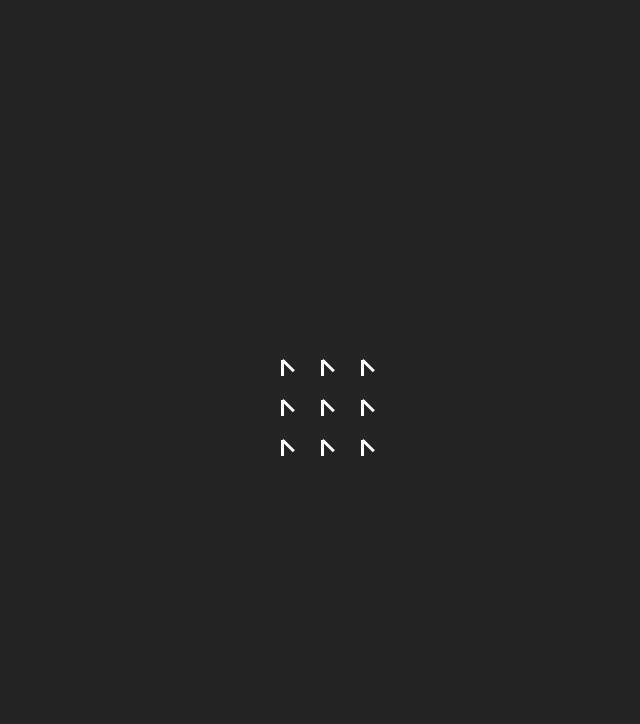
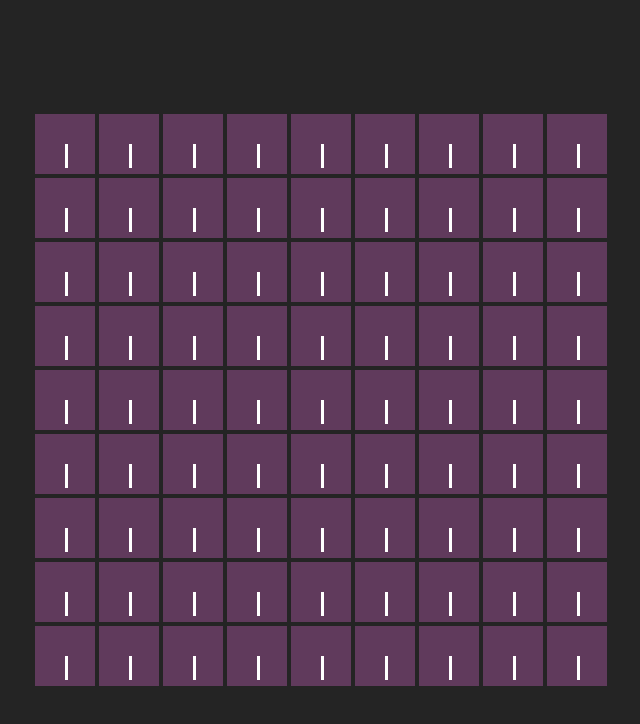
Before and after one commit to Puffywonton/ClockWithClocks, a React (Vite) app: page / in a window 1280 px wide. Shown: the top 724 px of the page, without its empty margins (319-959 px from the left). Built offline with nearby package versions, Linux system fonts and the light colour scheme.

Commit message:
testcanvaswithrippleanimation

```diff
--- a/package.json
+++ b/package.json
@@ -7,12 +7,13 @@
   "scripts": {
     "dev": "vite",
     "build": "vite build",
-      "predeploy": "npm run build",
-      "deploy": "gh-pages -d dist",
+    "predeploy": "npm run build",
+    "deploy": "gh-pages -d dist",
     "lint": "eslint . --ext js,jsx --report-unused-disable-directives --max-warnings 0",
     "preview": "vite preview"
   },
   "dependencies": {
+    "animejs": "^3.2.1",
     "react": "^18.2.0",
     "react-dom": "^18.2.0"
   },
--- a/src/App.jsx
+++ b/src/App.jsx
@@ -1,11 +1,12 @@
 import './App.css'
-import ThreeByThreeTest from './ThreeByThreeTest'
+import CanvasTest from './CanvasTest'
+
 
 function App() {
 
   return (
     <>
-      <ThreeByThreeTest />
+      <CanvasTest />
     </>
   )
 }
--- /dev/null
+++ b/src/CanvasTest.jsx
@@ -0,0 +1,38 @@
+
+import TinyClock from "./TinyClock";
+import classes from "./CanvasTest.module.css"
+import animate from "./animate";
+
+
+
+const CanvasTest = () => {
+
+
+    const randomInteger = () => {
+        const min = 0;  // Minimum value
+        const max = 180;  // Maximum value
+        let x = Math.floor(Math.random() * (max - min + 1)) + min
+        console.log('x', x)
+        return x
+    }
+
+    const clickHandler = () => {
+        animate('.tata', randomInteger())
+        animate('.toto', randomInteger())
+    }
+
+    const size = 81;
+    const clocks = [];
+    for (let i = 0; i < size; i++) {
+        // let delay = ((i-(size/2)) ** 2)/2
+        clocks.push(
+            <TinyClock hour='2' minute='1.5' key={i} onClick={clickHandler} />
+            // <div className="tata" onClick={clickHandler} key={i}>=)</div>
+        );
+    }
+    return (
+        <div className={classes.container}>{clocks}</div>
+    )
+}
+
+export default CanvasTest
--- /dev/null
+++ b/src/CanvasTest.module.css
@@ -0,0 +1,5 @@
+.container{
+    display: grid;
+    grid-template-columns: repeat(9 , 1fr);
+    grid-template-rows: repeat(9, 1fr);
+}
--- a/src/ClockHand.jsx
+++ b/src/ClockHand.jsx
@@ -4,10 +4,10 @@ import classes from "./ClockHand.module.css"
 const Clockhand = (props) => {
     return (
         <div
-            className={classes.hand}
+            className={`${props.class} ${classes.hand}`}
             style={{
-                transform: `rotateZ(${(props.value * 90) - 180}deg)`,
-                transitionDelay: `${props.delay}ms`,
+                // transform: `rotateZ(${(props.value * 90) - 180}deg)`,
+                // transitionDelay: `${props.delay}ms`,
             }}>
         </div>
     )
--- a/src/ThreeByThree.module.css
+++ /dev/null
@@ -1,4 +0,0 @@
-.container{
-    display: grid;
-    grid-template-columns: repeat(3 , 1fr);
-}
--- a/src/ThreeByThreeTest.jsx
+++ /dev/null
@@ -1,17 +0,0 @@
-import TinyClock from "./TinyClock";
-import classes from "./ThreeByThree.module.css"
-
-const ThreeByThreeTest = () => {
-    const size = 9;
-    const clocks = [];
-    for (let i = 0; i < size; i++) {
-        let delay = ((i-(size/2)) ** 2)/2
-        console.log(delay)
-        clocks.push(<TinyClock hour='2' minute='1.5' />);
-    }
-    return (
-        <div className={classes.container}>{clocks}</div>
-    )
-}
-
-export default ThreeByThreeTest
--- a/src/TinyClock.jsx
+++ b/src/TinyClock.jsx
@@ -2,11 +2,13 @@
 import Clockhand from "./ClockHand"
 import classes from "./TinyClock.module.css"
 
+
 const TinyClock = (props) => {
+
     return(
-        <div className={classes.container}>
-            <Clockhand value={props.hour} delay="0" />
-            <Clockhand value={props.minute} delay="0" />
+        <div className={`anime ${classes.container}`}  onClick={props.onClick}>
+            <Clockhand class='toto' value={props.hour} delay="0" />
+            <Clockhand class='tata' value={props.minute} delay="0" />
         </div>
     )
 }
--- a/src/TinyClock.module.css
+++ b/src/TinyClock.module.css
@@ -1,6 +1,7 @@
 .container{
   position: relative;
-  width: 40px;
-  height: 40px;
-  margin: 0px;
+  width: 60px;
+  height: 60px;
+  margin: 2px;
+  background-color: #603A5C;
 }
--- /dev/null
+++ b/src/animate.js
@@ -0,0 +1,19 @@
+import anime from "animejs"
+
+const animate = (target, value) => {
+    return (
+        anime({
+            targets: `${target}`,
+            rotateZ: [
+                {value: `${value}`, easing: 'linear', duration: 500},
+                // {value: 0, easing: 'easeOutSine', duration: 500}
+            ],
+            delay: anime.stagger(200, {
+                grid: [9, 9], from: 'center'
+            })
+        })
+)
+
+}
+
+export default animate
```
Also changed, not shown: 1 other file (tests, documents, lock files or other folders).
